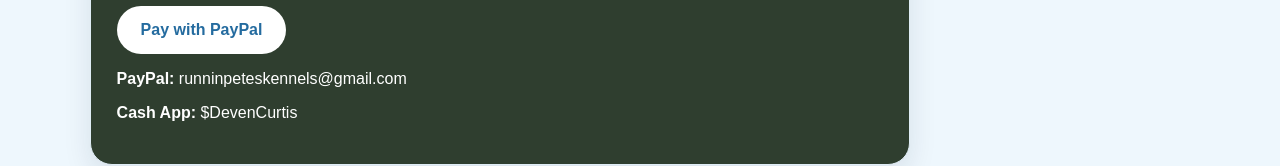
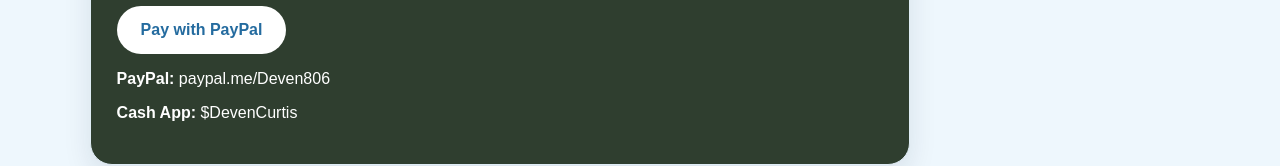
Before and after one commit to DevenDesigns/DevenDesigns, a Next.js app: page / in a window 1280 px wide. Shown: the part 4271-4437 px from the top of the page. Built offline with nearby package versions, Linux system fonts and the light colour scheme.

Commit message:
Update page.js

```diff
--- a/app/page.js
+++ b/app/page.js
@@ -123,7 +123,7 @@
 >
   Pay with PayPal
 </a>
-          <p><strong>PayPal:</strong> runninpeteskennels@gmail.com</p>
+          <p><strong>PayPal:</strong> paypal.me/Deven806</p>
           <p><strong>Cash App:</strong> $DevenCurtis</p>
         </div>
       </section>
```
